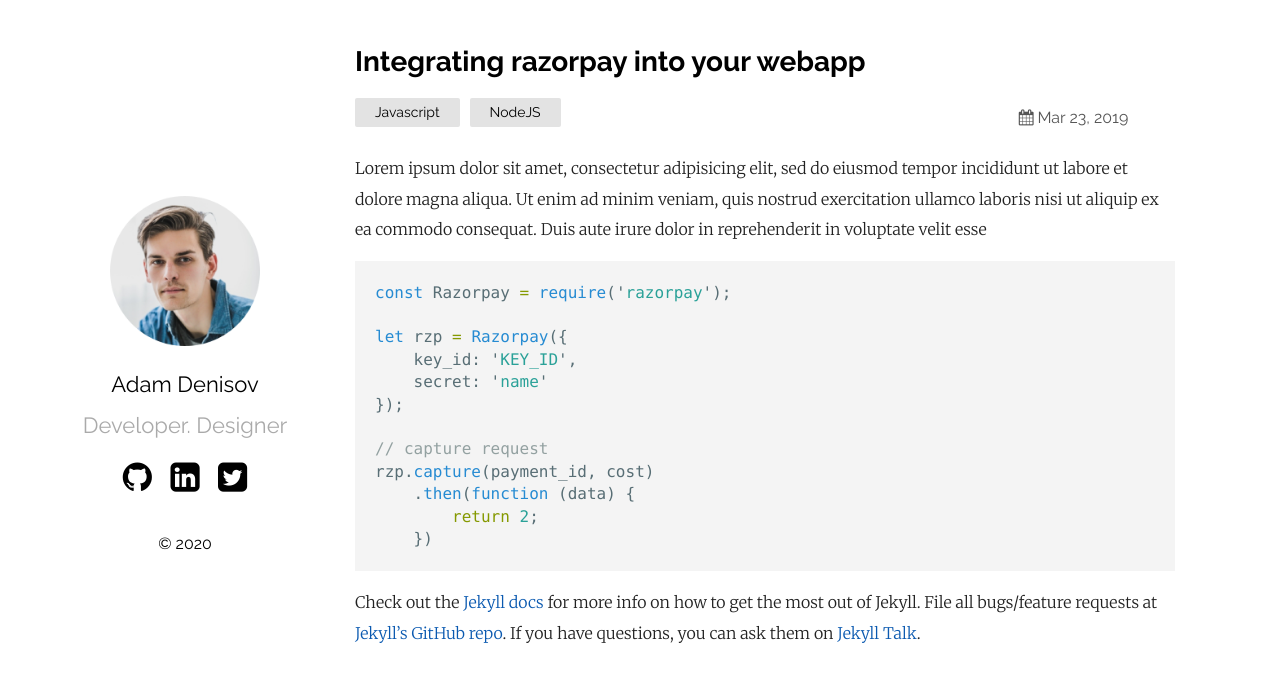
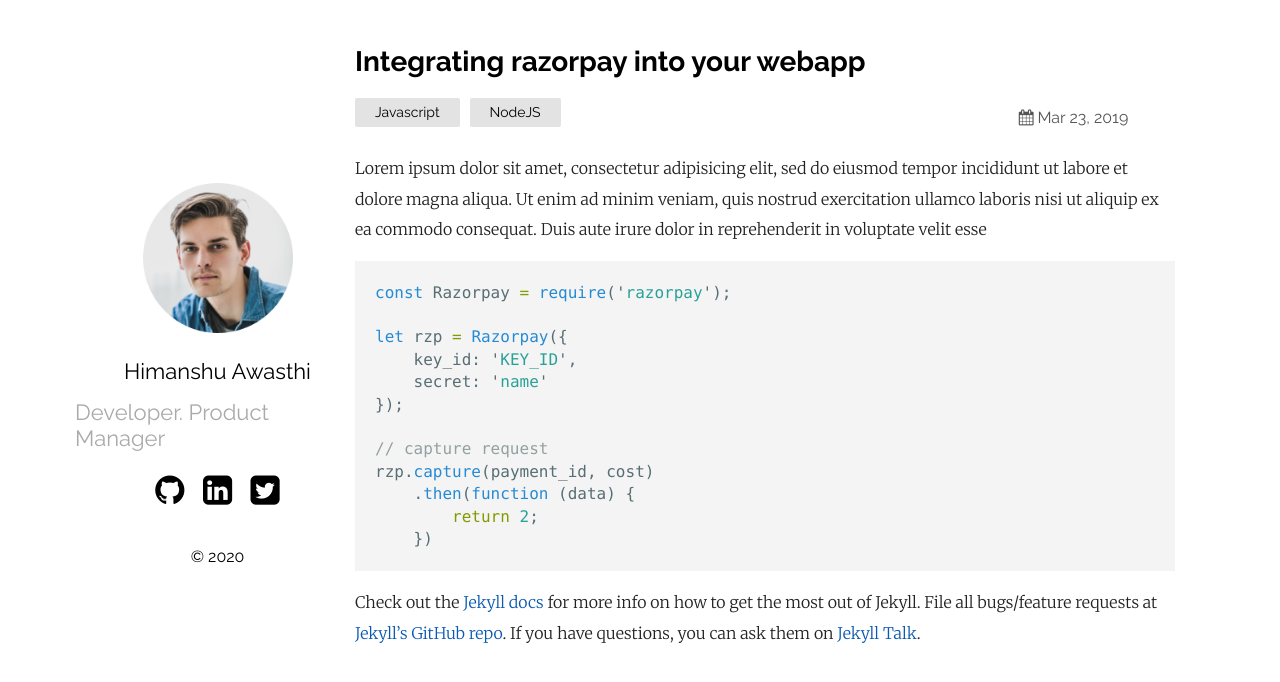
Before and after one commit to 89hardy/89hardy.github.io, a Jekyll site: the page built from _posts/2019-03-23-welcome-to-jekyll.markdown, in a window 1280 px wide. Shown: the top 682 px of the page. Built offline with Jekyll 4.4.1, drawn with Linux system fonts in a browser that asks for light colours; some of the changed lines change nothing that is shown.

Commit message:
Basic intro

```diff
--- a/_config.yml
+++ b/_config.yml
@@ -1,25 +1,24 @@
-title: Your awesome title
-author: GitHub User
-email: your-email@domain.com
+title: Himanshu Awasthi
+author: Himanshu Awasthi
+email: himanshuawasthi9@gmail.com
 description: > # this means to ignore newlines until "show_exerpts:"
-  Write an awesome description for your new site here. You can edit this
-  line in _config.yml. It will appear in your document head meta (for
-  Google search results) and in your feed.xml site description.
-show_excerpts: true # set to true to show excerpts on the homepage
+  Product Manager | SaaS, PaaS, Fintech | Ex iOS, Python-dev |
+  CS Player, Test Matches, Guitar, Tabla | Cessna trainee | Cats & Dogs | Mountains, always
+  show_excerpts: true # set to true to show excerpts on the homepage
 
 # Minima date format
 # refer to http://shopify.github.io/liquid/filters/date/ if you want to customize this
 sass:
   sass_dir: _sass
 plainwhite:
-  name: Adam Denisov
-  tagline: Developer. Designer
+  name: Himanshu Awasthi
+  tagline: Developer. Product Manager
   date_format: "%b %-d, %Y"
   sitemap: true # set to true to generate sitemap.xml content
 
   # generate social links in footer
   social_links:
-    twitter: thelehhman
+    twitter: https://twitter.com/89hardy
     github:  thelehhman
     linkedIn: in/thelehhman
     rss: rss
```
